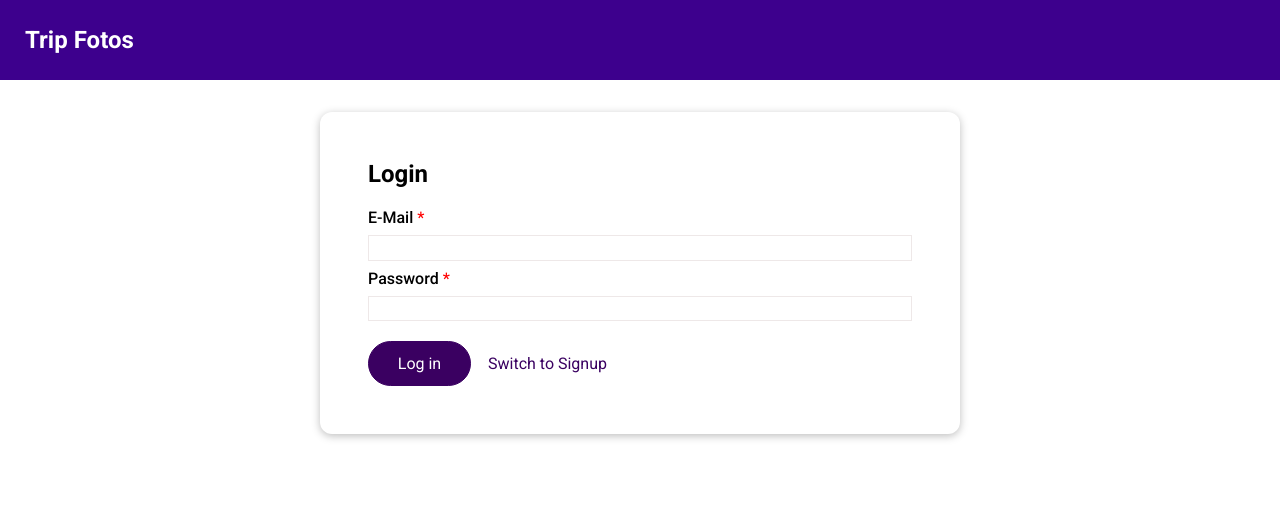
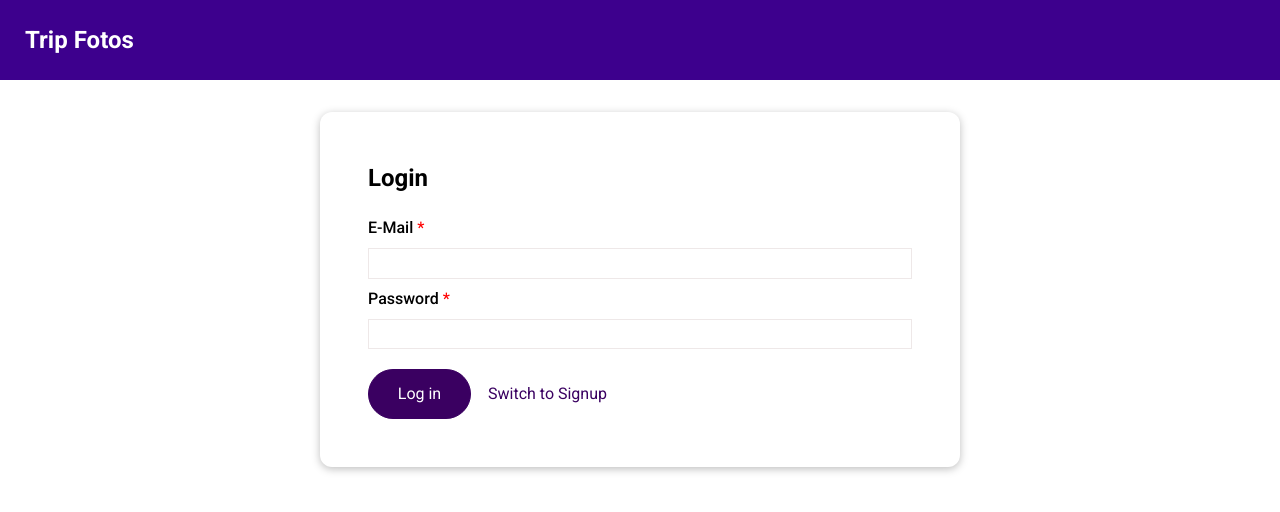
Before and after one commit to andres-codigo/trip-fotos-react, a React (Vite) app: page /authentication in a window 1280 px wide. Shown: the top 512 px of the page. Built offline with nearby package versions, Linux system fonts and the light colour scheme; no server answers.

Commit message:
Update _main.scss
SCSS base default properties added

```diff
--- a/src/styles/setup/_main.scss
+++ b/src/styles/setup/_main.scss
@@ -1,30 +1,45 @@
-* {
-	// TODO: uncomment and resolve margin/padding changes page/component by page/component
-	// margin: 0;
-	// padding: 0;
+@use '@/styles/setup/variables' as variables;
+
+html {
+	font-family: 'Roboto', sans-serif;
+	font-size: 16px;
+	line-height: 1.5;
+	-webkit-font-smoothing: antialiased;
+	-moz-osx-font-smoothing: grayscale;
 	box-sizing: border-box;
 }
 
-html {
-	font-family: 'Roboto', sans-serif;
+*,
+*::before,
+*::after {
+	box-sizing: inherit;
 }
 
 body {
 	margin: 0;
+	padding: 0;
+	color: variables.$color-black;
+	font-size: 1rem;
 }
 
 #app {
-	height: 100vh;
+	min-height: 100vh;
+	display: flex;
+	flex-direction: column;
 }
 
 main {
+	flex: 1;
 	width: 100%;
 }
 
 li {
 	list-style: none;
+	padding: 0;
+	margin: 0;
 }
 
 a {
 	text-decoration: none;
+	color: inherit;
 }
```
